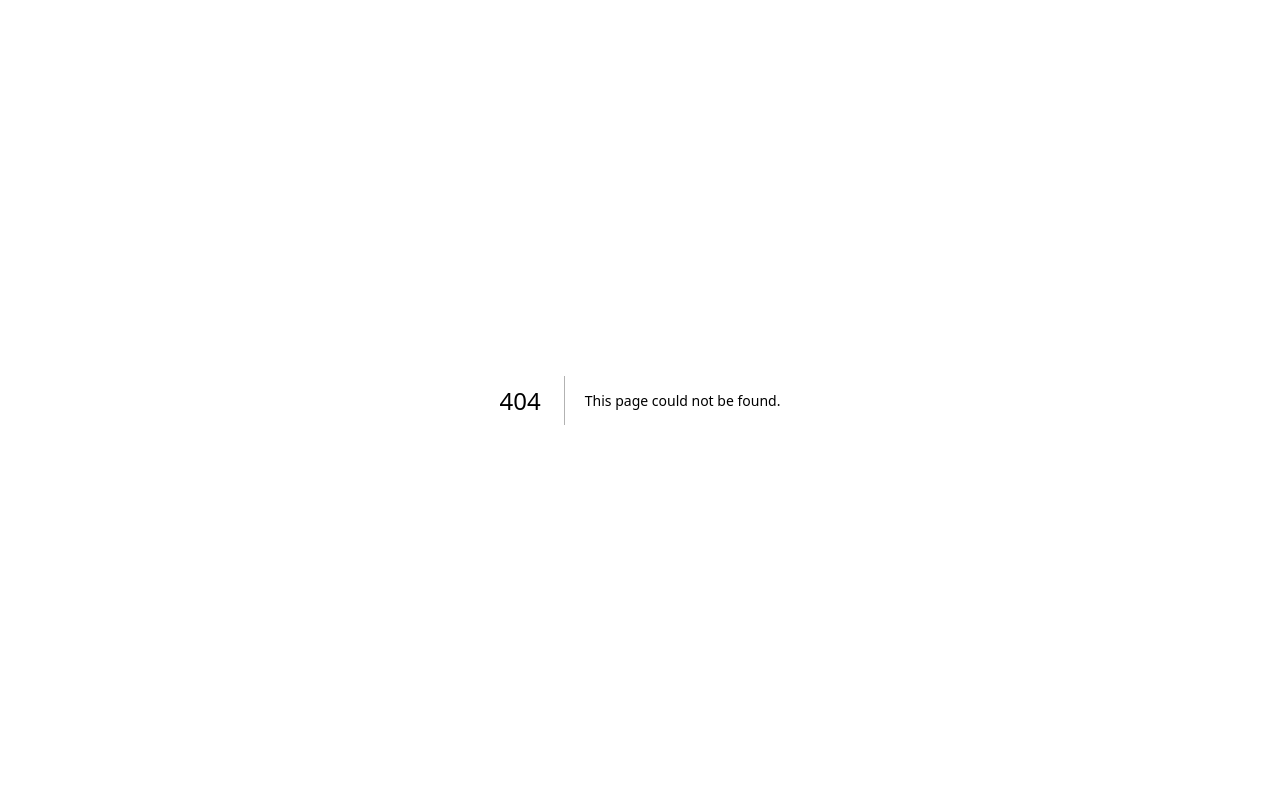
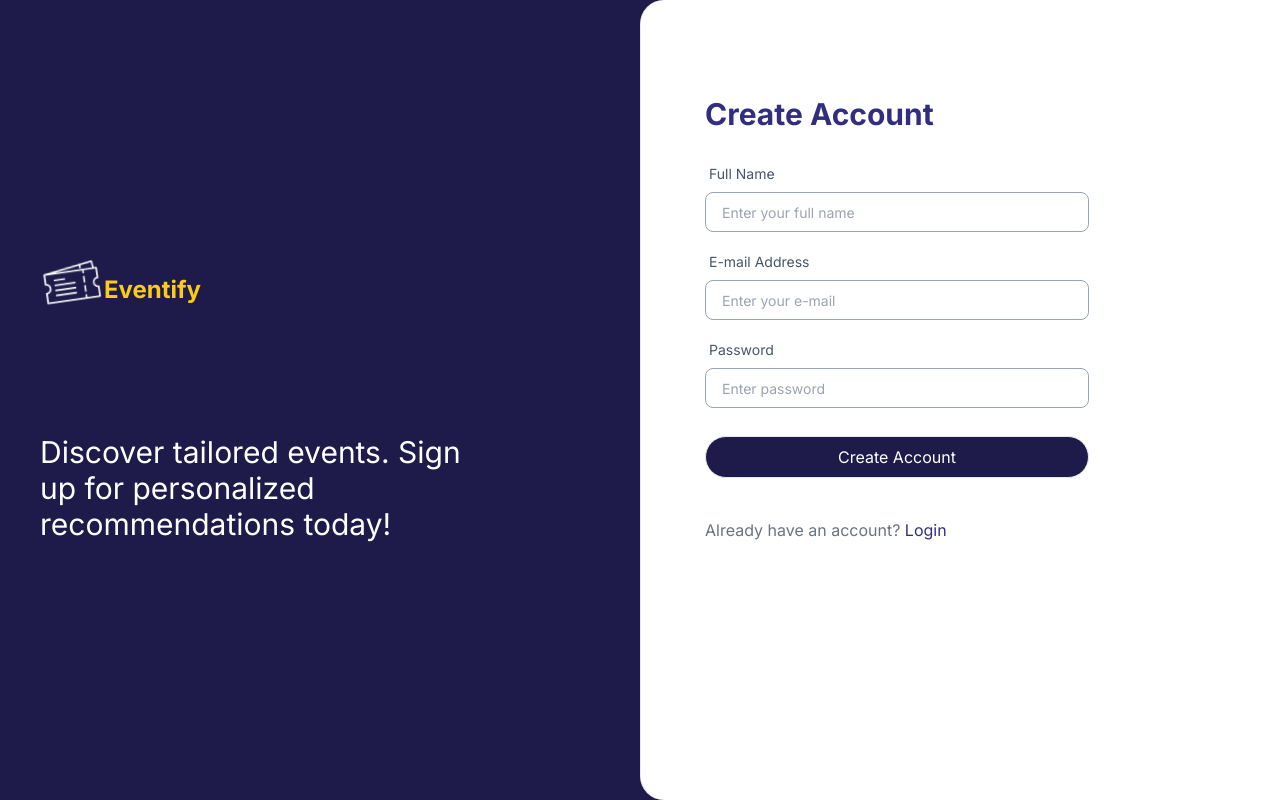
Before and after one commit to naputami/elysium-eventmaker, a Next.js app: page /auth/register in a window 1280 px wide. Before the commit this address had no page. Built offline with nearby package versions, Linux system fonts and the light colour scheme.

Commit message:
add form validation, fix clickable signup/login, add toast for notification

```diff
--- /dev/null
+++ b/src/app/auth/login/action.js
@@ -0,0 +1,67 @@
+"use server";
+import bcrypt from "bcrypt";
+import { prisma } from "@/utils/prisma";
+import jwt from "jsonwebtoken";
+import { cookies } from "next/headers";
+
+export async function loginAction(_, formData) {
+  const email = formData.get("email");
+  const password = formData.get("password");
+
+  if(!email || !password){
+    return {
+      status: "error",
+      message: "All fields all required",
+      data: {
+        email,
+        password,
+      },
+    };
+  }
+
+  const findUser = await prisma.user.findUnique({
+    where: {
+      email,
+    },
+  });
+  if (!findUser) {
+    return {
+      status: "error",
+      message: "This email is unregistered. Plase sign up!",
+      data: {
+        email,
+        password,
+      },
+    };
+  }
+  const isPasswordMatch = await bcrypt.compare(password, findUser.password);
+
+  if (!isPasswordMatch) {
+    return {
+      status: "error",
+      message: "Wrong Password",
+      data: {
+        email,
+        password,
+      },
+    };
+  }
+  const payload = {
+    id: findUser.id,
+    name: findUser.name,
+    email: findUser.email,
+  };
+
+  const jwtToken = jwt.sign(
+    payload,
+   process.env.JWT_SECRET,
+    { expiresIn: "1d" }
+  );
+  cookies().set("token", jwtToken, { httpOnly: true });
+
+  //ini nanti diubah ke redirected to dashboard
+  return {
+    status: "success",
+    message: "Login success",
+  };
+}
--- /dev/null
+++ b/src/app/auth/login/page.js
@@ -0,0 +1,84 @@
+"use client";
+import { TicketIcon } from "@/components/ticketicon";
+import { loginAction } from "./action";
+import { useActionState } from "react";
+import { useEffect } from "react";
+import { toast } from "react-hot-toast";
+
+export default function Page() {
+  const [state, formAction, pending] = useActionState(loginAction, null);
+  useEffect(() => {
+    if (state?.status === "error") {
+      toast.error(state.message);
+    } else if (state?.status === "success") {
+      toast.success(state?.message);
+    }
+  }, [state]);
+  return (
+    <div className="bg-indigo-950 w-screen h-screen grid md:grid-cols-2">
+      <div className="hidden md:grid space-y-32 px-10 py-8">
+        <div className="flex items-end">
+          <TicketIcon />
+          <div className="text-yellow-400 text-2xl font-bold">Eventify</div>
+        </div>
+        <div className="text-white text-3xl w-4/5">
+          Discover tailored events. Sign up for personalized recommendations
+          today!
+        </div>
+      </div>
+      <div className="bg-white border-l rounded-s-3xl px-16 space-y-6 py-24">
+        <div className="text-indigo-900 text-3xl font-bold">Login</div>
+        <form action={formAction} className="space-y-3">
+          <div>
+            <label className="form-control w-full max-w-sm">
+              <div className="label">
+                <span className="label-text text-slate-600 text-sm">
+                  E-mail Address
+                </span>
+              </div>
+              <input
+                name="email"
+                defaultValue={state?.data?.email}
+                type="email"
+                placeholder="Enter your e-mail"
+                className="input input-bordered w-full max-w-sm border border-slate-400 rounded-lg h-10 px-4 text-sm text-slate-600"
+              />
+            </label>
+          </div>
+          <div>
+            <label className="form-control w-full max-w-sm">
+              <div className="label">
+                <span className="label-text text-slate-600 text-sm">
+                  Password
+                </span>
+              </div>
+              <input
+                name="password"
+                defaultValue={state?.data?.password}
+                type="password"
+                placeholder="Enter password"
+                className="input input-bordered w-full max-w-sm border border-slate-400 rounded-lg h-10 px-4 text-sm text-slate-600"
+              />
+            </label>
+          </div>
+          <div>
+            <button
+              disabled={pending}
+              className="w-full bg-indigo-950 max-w-sm py-2 border rounded-full text-white my-4 disabled:opacity-50"
+            >
+              Login
+            </button>
+          </div>
+        </form>
+        <div>
+          <p className="text-gray-500">
+            Don&apos;t have an account?{" "}
+            <a href="/auth/register">
+              <span className="text-indigo-900">Sign Up</span>
+            </a>
+          </p>
+        </div>
+      </div>
+    </div>
+  );
+}
--- /dev/null
+++ b/src/app/auth/register/action.js
@@ -0,0 +1,57 @@
+"use server";
+import bcrypt from "bcrypt";
+import { prisma } from "@/utils/prisma";
+
+export async function registerAction(_, formData) {
+  const name = formData.get("name");
+  const email = formData.get("email");
+  const password = formData.get("password");
+
+  if (!name || !email || !password) {
+   return {
+      status: "error",
+      message: "All fields are required",
+      data : {
+        name,
+        email,
+        password
+      }
+   }
+  }
+
+  const namePattern = /^[A-Za-z\s]+$/
+
+  if(!namePattern.test(name)){
+    return {
+      status: "error",
+      message: "Name should only consist of alphabetic characters",
+      data : {
+        name,
+        email,
+        password
+      }
+   }
+  }
+
+  if(password.length < 8){
+    return {
+      status: "error",
+      message: "Password must be more than 8 characters",
+      data : {
+        name,
+        email,
+        password
+      }
+   }
+  }
+
+  const hashPassword = await bcrypt.hash(password, 10);
+  const newUser = await prisma.user.create({
+    data: {
+      name,
+      email,
+      password: hashPassword,
+    },
+  });
+  return { status: "success", message: "Registration Success. Please Login" };
+}
--- /dev/null
+++ b/src/app/auth/register/page.js
@@ -0,0 +1,100 @@
+"use client";
+import { TicketIcon } from "@/components/ticketicon";
+import { registerAction } from "./action";
+import { useActionState } from "react";
+import { toast } from "react-hot-toast";
+import { useEffect } from "react";
+
+export default function Page() {
+  const [state, formAction, pending] = useActionState(registerAction, null);
+  useEffect(() => {
+    if (state?.status === "error") {
+      toast.error(state.message);
+    } else if (state?.status === "success") {
+      toast.success(state?.message);
+    }
+  }, [state]);
+  return (
+    <div className="bg-indigo-950 w-screen h-screen grid md:grid-cols-2">
+      <div className="hidden md:grid space-y-32 px-10 py-8">
+        <div className="flex items-end">
+          <TicketIcon />
+          <div className="text-yellow-400 text-2xl font-bold">Eventify</div>
+        </div>
+        <div className="text-white text-3xl w-4/5">
+          Discover tailored events. Sign up for personalized recommendations
+          today!
+        </div>
+      </div>
+      <div className="bg-white border-l rounded-s-3xl px-16 space-y-6 py-24">
+        <div className="text-indigo-900 text-3xl font-bold">Create Account</div>
+        <form action={formAction} className="space-y-3">
+          <div>
+            <label className="form-control w-full max-w-sm">
+              <div className="label">
+                <span className="label-text text-slate-600 text-sm">
+                  Full Name
+                </span>
+              </div>
+              <input
+                name="name"
+                type="text"
+                defaultValue={state?.data?.name}
+                placeholder="Enter your full name"
+                className="input input-bordered w-full max-w-sm border border-slate-400 rounded-lg h-10 px-4 text-sm text-slate-600 "
+              />
+            </label>
+          </div>
+          <div>
+            <label className="form-control w-full max-w-sm">
+              <div className="label">
+                <span className="label-text text-slate-600 text-sm">
+                  E-mail Address
+                </span>
+              </div>
+              <input
+                name="email"
+                type="email"
+                defaultValue={state?.data?.email}
+                placeholder="Enter your e-mail"
+                className="input input-bordered w-full max-w-sm border border-slate-400 rounded-lg h-10 px-4 text-sm text-slate-600 "
+              />
+            </label>
+          </div>
+          <div>
+            <label className="form-control w-full max-w-sm">
+              <div className="label">
+                <span className="label-text text-slate-600 text-sm">
+                  Password
+                </span>
+              </div>
+              <input
+                name="password"
+                type="password"
+                defaultValue={state?.data?.password}
+                placeholder="Enter password"
+                className="input input-bordered w-full max-w-sm border border-slate-400 rounded-lg h-10 px-4 text-sm text-slate-600 "
+              />
+            </label>
+          </div>
+          <div>
+            <button
+              disabled={pending}
+              className="w-full bg-indigo-950 max-w-sm py-2 border rounded-full text-white my-4 disabled:opacity-50"
+            >
+              Create Account
+            </button>
+          </div>
+        </form>
+        <div>
+          <p className="text-gray-500">
+            Already have an account?{" "}
+            <a href="/auth/login">
+              <span className="text-indigo-900">Login</span>
+            </a>
+          </p>
+        </div>
+      </div>
+    </div>
+  );
+}
```
